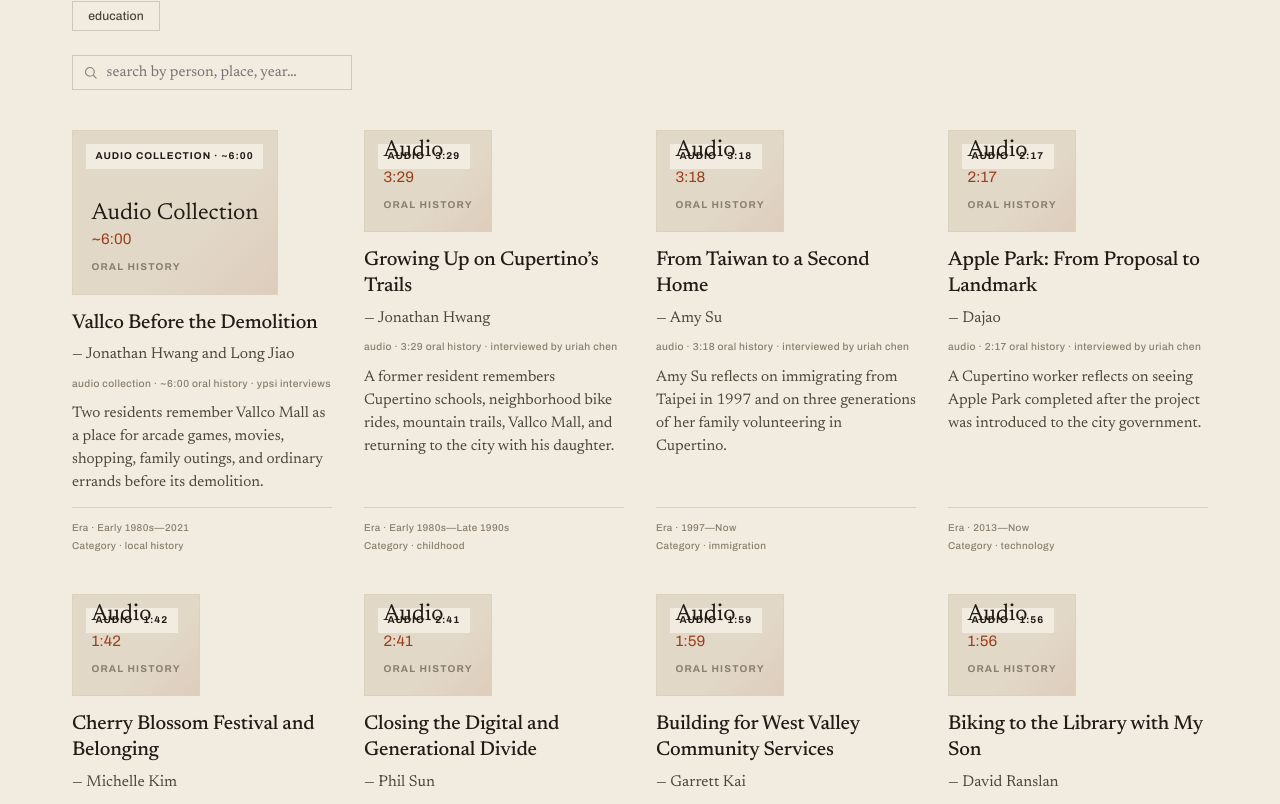
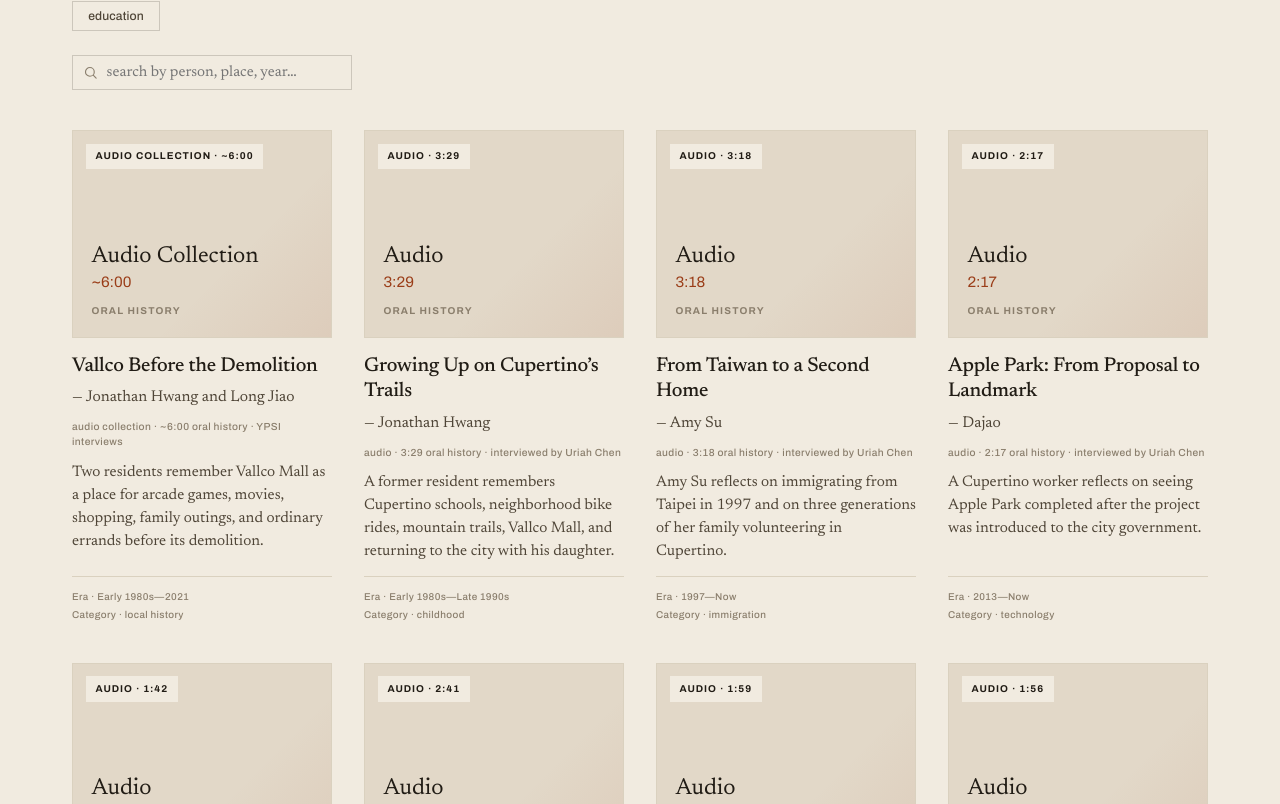
Before and after one commit to jonathansun0333-blip/YPSI-Sample-History-Website, a Next.js app: page /archive in a window 1280 px wide. Shown: the part 491-1295 px from the top of the page. Built offline with nearby package versions, Linux system fonts and the light colour scheme.

Commit message:
fix: preserve archive semantics and focus

```diff
--- a/src/app/globals.css
+++ b/src/app/globals.css
@@ -1462,7 +1462,7 @@ main.home-page {
 
 .archive-filter-btn:focus-visible,
 .archive-search-input:focus-visible,
-.archive-card:focus-visible,
+.archive-card-trigger:focus-visible,
 .archive-modal-close:focus-visible {
   outline: 2px solid var(--rust);
   outline-offset: 3px;
@@ -1476,25 +1476,34 @@ main.home-page {
 }
 
 .archive-card {
+  position: relative;
+  width: 100%;
+}
+
+.archive-card-trigger {
   appearance: none;
+  position: absolute;
+  inset: 0;
+  z-index: 2;
   width: 100%;
   padding: 0;
   border: 0;
   background: transparent;
-  color: inherit;
-  font: inherit;
-  text-align: left;
   cursor: pointer;
+}
+
+.archive-card-content {
+  height: 100%;
   display: flex;
   flex-direction: column;
   transition: transform 0.25s;
 }
 
-.archive-card:hover {
+.archive-card-trigger:hover + .archive-card-content {
   transform: translateY(-3px);
 }
 
-.archive-card:active {
+.archive-card-trigger:active + .archive-card-content {
   transform: translateY(-1px);
 }
 
@@ -1580,7 +1589,7 @@ main.home-page {
   font-weight: 500;
   line-height: 1.5;
   letter-spacing: 0.04em;
-  text-transform: lowercase;
+  text-transform: none;
   color: var(--ink-mute);
   overflow-wrap: anywhere;
 }
@@ -1651,8 +1660,12 @@ main.home-page {
   font-size: 0.68rem;
   line-height: 1.55;
   letter-spacing: 0.05em;
-  text-transform: lowercase;
+  text-transform: none;
   color: var(--ink-mute);
+}
+
+.archive-modal-meta {
+  text-transform: none;
 }
 
 .archive-modal-story {
@@ -1707,15 +1720,15 @@ main.home-page {
 }
 
 @media (prefers-reduced-motion: reduce) {
-  .archive-card,
+  .archive-card-content,
   .archive-modal-overlay,
   .archive-modal-overlay.is-closing {
     animation: none;
     transition: none;
   }
 
-  .archive-card:hover,
-  .archive-card:active {
+  .archive-card-trigger:hover + .archive-card-content,
+  .archive-card-trigger:active + .archive-card-content {
     transform: none;
   }
 }
--- a/src/components/archive-explorer.tsx
+++ b/src/components/archive-explorer.tsx
@@ -9,6 +9,8 @@ import {
 import { filterArchiveEntries } from "@/lib/filter-archive-entries";
 
 const FILTERS = ["All", ...ARCHIVE_CATEGORIES];
+const MODAL_FOCUSABLE_SELECTOR =
+  'button:not([disabled]), [href], input:not([disabled]), select:not([disabled]), textarea:not([disabled]), [tabindex]:not([tabindex="-1"])';
 
 function CloseIcon() {
   return (
@@ -33,6 +35,7 @@ export default function ArchiveExplorer() {
   const [openItem, setOpenItem] = useState<ArchiveEntry | null>(null);
   const [isClosing, setIsClosing] = useState(false);
   const closeButtonRef = useRef<HTMLButtonElement>(null);
+  const modalPanelRef = useRef<HTMLDivElement>(null);
   const triggerRef = useRef<HTMLButtonElement | null>(null);
   const closeTimerRef = useRef<ReturnType<typeof setTimeout> | null>(null);
 
@@ -51,7 +54,33 @@ export default function ArchiveExplorer() {
 
     const previousOverflow = document.body.style.overflow;
     const handleKeyDown = (event: KeyboardEvent) => {
-      if (event.key === "Escape") handleClose();
+      if (event.key === "Escape") {
+        handleClose();
+        return;
+      }
+
+      if (event.key === "Tab") {
+        const panel = modalPanelRef.current;
+        const focusableElements = panel?.querySelectorAll<HTMLElement>(
+          MODAL_FOCUSABLE_SELECTOR,
+        );
+
+        if (!panel || !focusableElements?.length) return;
+
+        const firstFocusable = focusableElements[0];
+        const lastFocusable = focusableElements[focusableElements.length - 1];
+
+        if (!panel.contains(document.activeElement)) {
+          event.preventDefault();
+          firstFocusable.focus();
+        } else if (event.shiftKey && document.activeElement === firstFocusable) {
+          event.preventDefault();
+          lastFocusable.focus();
+        } else if (!event.shiftKey && document.activeElement === lastFocusable) {
+          event.preventDefault();
+          firstFocusable.focus();
+        }
+      }
     };
 
     document.body.style.overflow = "hidden";
@@ -86,6 +115,7 @@ export default function ArchiveExplorer() {
       <div className="archive-controls">
         <div
           className="archive-filter-row"
+          role="group"
           aria-label="Filter archive by category"
         >
           {FILTERS.map((filter) => (
@@ -133,13 +163,18 @@ export default function ArchiveExplorer() {
       {filtered.length > 0 ? (
         <div className="archive-grid">
           {filtered.map((item) => (
+            <article
+              key={item.slug}
+              className="archive-card"
+            >
               <button
-              key={item.slug}
                 type="button"
-              className="archive-card"
+                className="archive-card-trigger"
                 onClick={(event) => handleOpen(item, event.currentTarget)}
                 aria-label={`Open ${item.title} by ${item.narrators}`}
-            >
+              />
+
+              <div className="archive-card-content">
                 <div className="card-img-area">
                   <span className="card-badge">
                     {item.mediaType} · {item.duration}
@@ -161,7 +196,8 @@ export default function ArchiveExplorer() {
                     <span>Category · {item.category}</span>
                   </div>
                 </div>
-            </button>
+              </div>
+            </article>
           ))}
         </div>
       ) : (
@@ -177,6 +213,7 @@ export default function ArchiveExplorer() {
           onClick={handleClose}
         >
           <div
+            ref={modalPanelRef}
             className="archive-modal-panel"
             onClick={(event) => event.stopPropagation()}
             role="dialog"
```
Also changed, not shown: 1 other file (tests, documents, lock files or other folders). Lines whose indentation alone changed are shown as unchanged.
